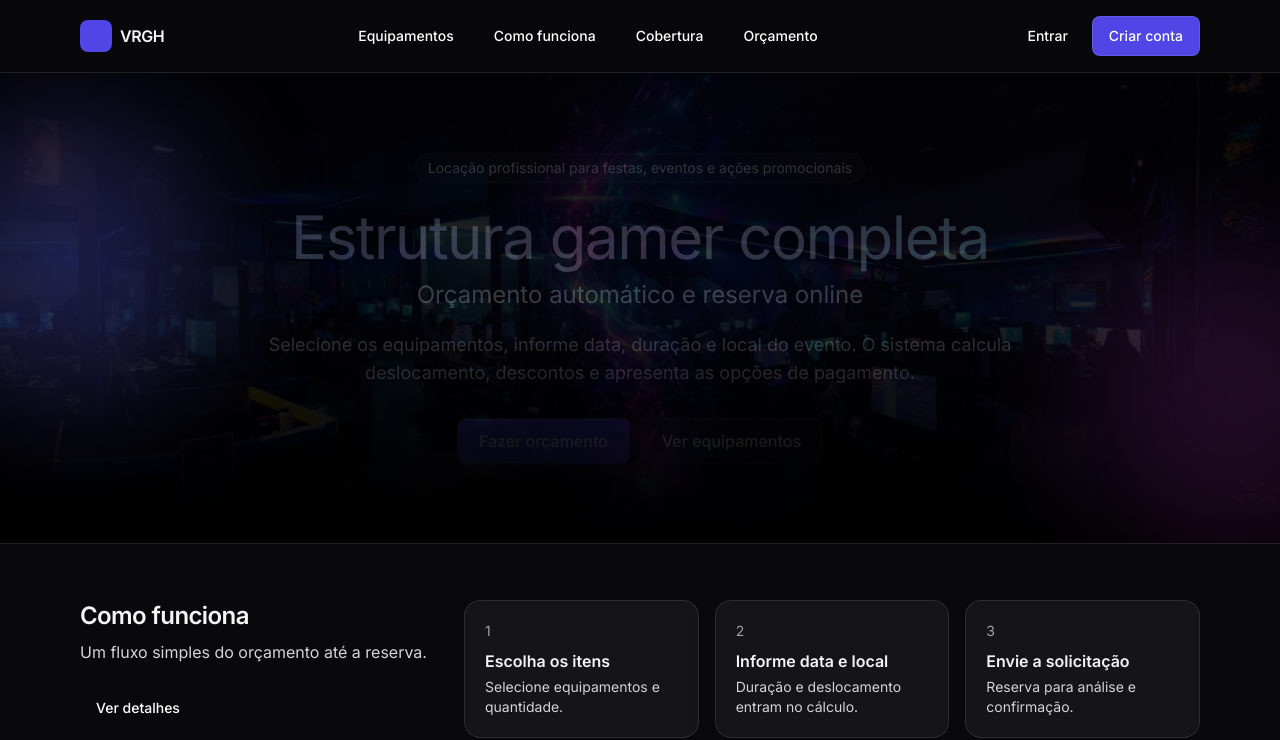
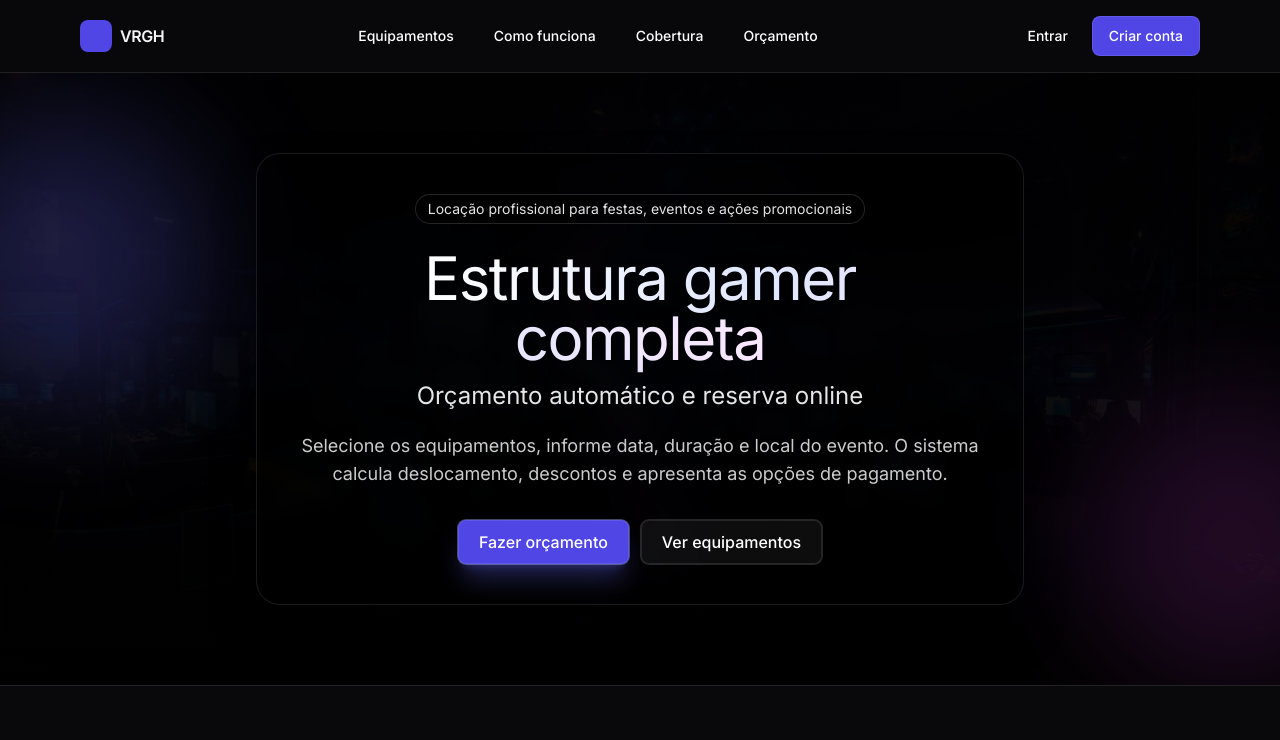
Before and after one commit to andersjc11/VRGH, a Next.js app: page / in a window 1280 px wide. Shown: the top 740 px of the page. Built offline with nearby package versions, Linux system fonts and the light colour scheme; no server answers.

Commit message:
feat: destaca CTA no hero da home

```diff
--- a/src/app/page.tsx
+++ b/src/app/page.tsx
@@ -14,32 +14,33 @@ export default function HomePage({
     <div>
       <section className="relative overflow-hidden border-b border-white/10">
         <div className="pointer-events-none absolute inset-0">
-          <div className="absolute inset-0 bg-[url('/hero-gamer.jpg')] bg-cover bg-center opacity-35" />
-          <div className="absolute inset-0 bg-gradient-to-b from-black/70 via-black/65 to-black" />
+          <div className="absolute inset-0 bg-[url('/hero-gamer.jpg')] bg-cover bg-center opacity-25" />
+          <div className="absolute inset-0 bg-gradient-to-b from-black/85 via-black/80 to-black" />
           <div className="absolute -left-20 top-10 h-72 w-72 rounded-full bg-brand-500/25 blur-3xl" />
           <div className="absolute -right-24 bottom-0 h-72 w-72 rounded-full bg-fuchsia-500/15 blur-3xl" />
         </div>
         <div className="mx-auto max-w-6xl px-4 py-16 md:py-20">
           <div className="mx-auto max-w-3xl text-center">
+            <div className="rounded-3xl border border-white/10 bg-black/45 px-6 py-10 shadow-2xl shadow-black/60 backdrop-blur sm:px-10">
             <div className="flex flex-wrap justify-center gap-2">
               {ref ? (
-                <p className="inline-flex items-center rounded-full border border-white/10 bg-white/5 px-3 py-1 text-sm text-zinc-200">
+                <p className="inline-flex items-center rounded-full border border-white/15 bg-black/40 px-3 py-1 text-sm text-white/90">
                   Indicação ativa: {ref}
                 </p>
               ) : null}
-              <p className="inline-flex items-center rounded-full border border-white/10 bg-white/5 px-3 py-1 text-sm text-zinc-200">
+              <p className="inline-flex items-center rounded-full border border-white/15 bg-black/40 px-3 py-1 text-sm text-white/90">
                 Locação profissional para festas, eventos e ações promocionais
               </p>
             </div>
-            <h1 className="mt-6 font-[var(--font-gamer)] text-5xl leading-tight tracking-tight md:text-6xl">
-              <span className="bg-gradient-to-r from-brand-200 via-fuchsia-200 to-cyan-200 bg-clip-text text-transparent">
+            <h1 className="mt-6 font-[var(--font-gamer)] text-5xl leading-tight tracking-tight text-white drop-shadow-[0_2px_28px_rgba(0,0,0,0.9)] md:text-6xl">
+              <span className="bg-gradient-to-r from-white via-brand-100 to-fuchsia-100 bg-clip-text text-transparent">
                 Estrutura gamer completa
               </span>
             </h1>
-            <p className="mt-3 font-[var(--font-gamer)] text-xl text-zinc-100 md:text-2xl">
+            <p className="mt-3 font-[var(--font-gamer)] text-xl text-white/90 drop-shadow-[0_2px_18px_rgba(0,0,0,0.9)] md:text-2xl">
               Orçamento automático e reserva online
             </p>
-            <p className="mt-5 text-base text-zinc-200 md:text-lg">
+            <p className="mt-5 text-base text-white/80 drop-shadow-[0_2px_18px_rgba(0,0,0,0.9)] md:text-lg">
               Selecione os equipamentos, informe data, duração e local do evento.
               O sistema calcula deslocamento, descontos e apresenta as opções de
               pagamento.
@@ -48,7 +49,7 @@ export default function HomePage({
               <Button
                 asChild
                 size="lg"
-                className="shadow-lg shadow-brand-500/25 ring-1 ring-brand-400/30"
+                className="shadow-xl shadow-brand-500/30 ring-1 ring-brand-300/40"
               >
                 <Link href={`/orcamento${refQuery}`}>Fazer orçamento</Link>
               </Button>
@@ -56,10 +57,11 @@ export default function HomePage({
                 asChild
                 intent="secondary"
                 size="lg"
-                className="ring-1 ring-white/10"
+                className="bg-white/10 ring-1 ring-white/15 hover:bg-white/15"
               >
                 <Link href="/equipamentos">Ver equipamentos</Link>
               </Button>
+            </div>
             </div>
           </div>
         </div>
```
